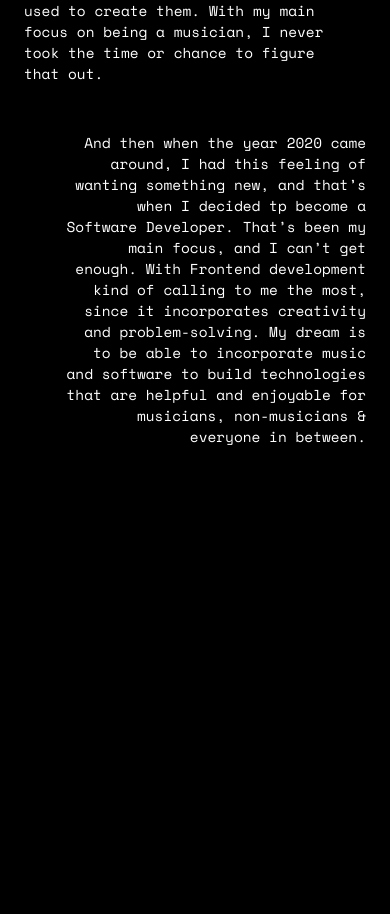
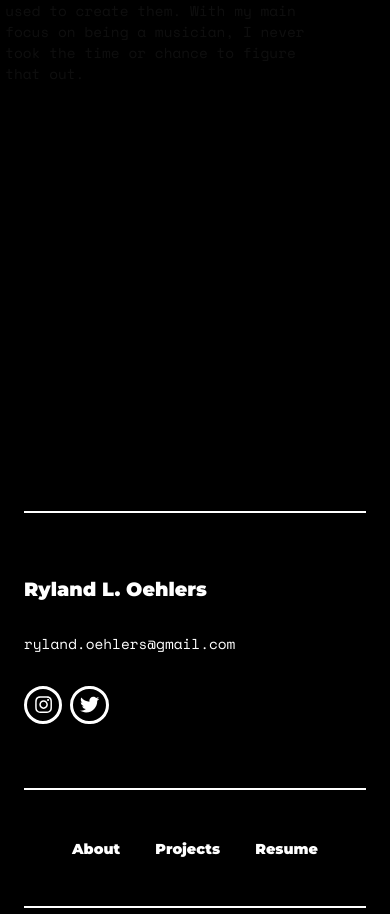
Before and after one commit to rylandinthesun/new-portfolio-site, a Next.js app: page /about in a window 390 px wide. Shown: the part 1083-1997 px from the top of the page. Before the commit the page ends 1594 px from the top, so only its background shows below. Built offline with nearby package versions, Linux system fonts and the light colour scheme.

Commit message:
yesterday progress

```diff
--- /dev/null
+++ b/components/Footer.js
@@ -0,0 +1,53 @@
+import Link from 'next/link';
+import { FaInstagram, FaTwitter } from 'react-icons/fa';
+import styles from '../styles/Footer.module.css';
+
+const Footer = () => {
+	return (
+		<div className={styles.container}>
+			<main className={styles.main}>
+				<div className={styles.myInfo}>
+					<h5>Ryland L. Oehlers</h5>
+					<a
+						className={styles.emailLink}
+						href="mailto:ryland.oehlers@gmail.com?subject=Website Inquiry"
+						target="_blank"
+						rel="noopener noreferrer"
+					>
+						ryland.oehlers@gmail.com
+					</a>
+					<div className={styles.socialLinks}>
+						<a href="https://www.instagram.com/rylandinthesun" target="_blank" rel="noopener noreferrer">
+							<FaInstagram />
+						</a>
+						<a href="https://www.twitter.com/rylandinthesun" target="_blank" rel="noopener noreferrer">
+							<FaTwitter />
+						</a>
+					</div>
+				</div>
+				<ul className={styles.pageLinks}>
+					<li>
+						<Link href="/about">
+							<a>About</a>
+						</Link>
+					</li>
+					<li>
+						<Link href="/projects">
+							<a>Projects</a>
+						</Link>
+					</li>
+					<li>
+						<Link href="/resume">
+							<a>Resume</a>
+						</Link>
+					</li>
+				</ul>
+			</main>
+			<footer>
+				<span>&copy;</span> 2021 Ryland Oehlers
+			</footer>
+		</div>
+	);
+};
+
+export default Footer;
--- a/components/Layout.js
+++ b/components/Layout.js
@@ -1,5 +1,6 @@
 import { useState, useEffect } from 'react';
 import styles from '../styles/Layout.module.css';
+import Footer from './Footer';
 import Navbar from './Navbar';
 import Toast from './Toast';
 
@@ -23,6 +24,7 @@ const Layout = ({ children, themeSwitcher }) => {
 
 			<Navbar themeSwitcher={themeSwitcher} />
 			{children}
+			<Footer />
 		</div>
 	);
 };
--- a/package.json
+++ b/package.json
@@ -9,6 +9,7 @@
     "lint": "next lint"
   },
   "dependencies": {
+    "gsap": "^3.7.1",
     "next": "11.1.0",
     "react": "17.0.2",
     "react-dom": "17.0.2",
--- a/pages/about.js
+++ b/pages/about.js
@@ -1,22 +1,70 @@
+import { gsap } from 'gsap';
+import { ScrollTrigger } from 'gsap/dist/ScrollTrigger';
 import styles from '../styles/AboutPage.module.css';
+import { useEffect, useRef } from 'react';
+
+gsap.registerPlugin(ScrollTrigger);
 
 const About = () => {
+	const h4Ref = useRef();
+	const p1Ref = useRef();
+	const p2Ref = useRef();
+	const p3Ref = useRef();
+
+	useEffect(() => {
+		gsap.from(h4Ref.current, {
+			opacity  : 0,
+			x        : -40,
+			duration : 2,
+			ease     : 'power4.out'
+		});
+		gsap.from(p1Ref.current, {
+			opacity  : 0,
+			delay    : 0.8,
+			x        : 20,
+			duration : 1,
+			ease     : 'power4.out'
+		});
+		gsap.from(p2Ref.current, {
+			scrollTrigger : {
+				trigger : p2Ref.current,
+				start   : 'center 120%',
+				scrub   : true
+			},
+			autoAlpha     : 0,
+			duration      : 0.6,
+			opacity       : 0,
+			x             : -20
+		});
+		gsap.from(p3Ref.current, {
+			scrollTrigger : {
+				trigger : p3Ref.current,
+				start   : 'center 120%',
+				scrub   : true
+			},
+			autoAlpha     : 0,
+			duration      : 0.6,
+			opacity       : 0,
+			x             : 20
+		});
+	}, []);
+
 	return (
 		<div className={styles.container}>
 			<main className={styles.main}>
-				<h4>Ever since I was young, I wanted to be a rockstar...</h4>
+				<h4 ref={h4Ref}>Ever since I was young, I wanted to be a rockstar...</h4>
 
 				<section className={styles.summary}>
-					<p className={styles.paragraph}>
+					<p ref={p1Ref} className={styles.paragraph}>
 						...just like any other kid who loves music. Luckily for me, I had a local rockstar dad, who made
 						a decent career from playing music around the city of Toledo, OH, who always encouraged me to
 						play instruments and be musical. Little did I know, that eventually as a young adult, I would be
 						able to join a band, take on the opportunity of being a professional full-time touring musician,
 						and play music around the world. For most musicians, that’s the peak career accomplishment,
 						touring and playing your own original music. It’s always something that I’ve been truly grateful
-						to ever experience and be a part of.
+						to ever experience.
 					</p>
-					<p className={styles.paragraphNext}>
+					<p ref={p2Ref} className={styles.paragraphNext}>
 						Like most musicians and songwriters, I started using DAW (Digital Audio Workstation) software to
 						record songs and musical ideas on my computer. I remember buying FL Studio from Guitar Center
 						when I was a Junior in high school. I’d go home and sit on my laptop for hours in my room making
@@ -24,7 +72,7 @@ const About = () => {
 						how these software’s worked and what technologies were used to create them. With my main focus
 						on being a musician, I never took the time or chance to figure that out.
 					</p>
-					<p className={styles.paragraph}>
+					<p ref={p3Ref} className={styles.paragraph}>
 						And then when the year 2020 came around, I had this feeling of wanting something new, and that’s
 						when I decided tp become a Software Developer. That’s been my main focus, and I can’t get
 						enough. With Frontend development kind of calling to me the most, since it incorporates
--- a/projectsData.js
+++ b/projectsData.js
@@ -2,7 +2,7 @@ export const projectsData = [
 	{
 		id     : 1,
 		title  : 'Cinephile',
-		photo  : 'https://drive.google.com/uc?export=view&id=11HJKIX1gRcZ-4EFVrtV89ALf-LJpSzbs',
+		photo  : 'https://drive.google.com/uc?export=view&id=1LprCqxfhUwAZMxobFEOzY11PHHCXcP24',
 		width  : 450,
 		height : 325,
 		desc   :
@@ -20,11 +20,11 @@ export const projectsData = [
 	{
 		id     : 2,
 		title  : 'React Quotes',
-		photo  : 'https://drive.google.com/uc?export=view&id=1x0kvG4ZoL8YlB5Fam5oLrjFhbqhklFap',
+		photo  : 'https://drive.google.com/uc?export=view&id=1nEnfcBST5DAkP4ZG6kjVZ9orUeWm81Ju',
 		width  : 150,
 		height : 325,
 		desc   :
-			'A simple web app that generates a random quote from the Quotable API. The save option is implemented using the local storage.',
+			'A simple web app that generates a random quote from the Quotable API. The save option is implemented using local storage.',
 		tech   : [
 			'React',
 			'Node',
@@ -36,19 +36,53 @@ export const projectsData = [
 	},
 	{
 		id     : 3,
-		title  : 'React Quotes',
+		title  : 'Lyrically',
+		photo  : 'https://drive.google.com/uc?export=view&id=10ePe4JWh9GhBOmABz4lMCNjGIX5iSlp5',
+		width  : 450,
+		height : 325,
+		desc   :
+			'A web app for finding, saving, and rating lyrics. My first full CRUD application. Using the Genius API.',
+		tech   : [
+			'Python',
+			'Flask',
+			'SQL',
+			'BeautifulSoup',
+			'Tailwind'
+		],
+		link   : 'https://lyrically-by-ryland.herokuapp.com/',
+		github : 'https://github.com/rylandinthesun/Lyrically'
+	},
+	{
+		id     : 4,
+		title  : 'Calculator',
 		photo  : 'https://drive.google.com/uc?export=view&id=1x0kvG4ZoL8YlB5Fam5oLrjFhbqhklFap',
 		width  : 150,
 		height : 325,
-		desc   :
-			'A simple web app that generates a random quote from the Quotable API. The save option is implemented using the local storage.',
+		desc   : 'A small usable calculator built with React.',
 		tech   : [
 			'React',
-			'Node',
-			'Local Storage',
-			'Quotable API'
+			'JavaScript',
+			'SCSS',
+			'HTML'
 		],
-		link   : 'https://react-quotes-six.vercel.app/',
-		github : 'https://github.com/rylandinthesun/react-quotes'
+		link   : 'https://nextjs-dream-synth.vercel.app/',
+		github : 'https://github.com/rylandinthesun/nextjs-dream-synth'
+	},
+	{
+		id     : 5,
+		title  : 'Dream Synth',
+		photo  : 'https://drive.google.com/uc?export=view&id=11HJKIX1gRcZ-4EFVrtV89ALf-LJpSzbs',
+		width  : 450,
+		height : 325,
+		desc   :
+			'A playable synth that you can play with mouse, finger or keyboard. Tone.js was used for the audio playback.',
+		tech   : [
+			'Next',
+			'Tone.js',
+			'HTML/CSS',
+			'Vercel'
+		],
+		link   : 'https://nextjs-dream-synth.vercel.app/',
+		github : 'https://github.com/rylandinthesun/nextjs-dream-synth'
 	}
 ];
--- /dev/null
+++ b/styles/Footer.module.css
@@ -0,0 +1,134 @@
+.container {
+	padding: 0 3rem;
+}
+
+.main {
+	border-top-width: 2px;
+	border-top-style: solid;
+	display: flex;
+	width: 100%;
+}
+
+.myInfo {
+	width: 40%;
+	border-right-width: 2px;
+	border-right-style: solid;
+	display: flex;
+	padding: 4rem 0;
+	flex-direction: column;
+	justify-content: space-between;
+}
+
+.myInfo h5 {
+	font-family: 'Montserrat', sans-serif;
+	font-weight: 900;
+	font-size: 1.3rem;
+	margin: 0 0 2rem 0;
+}
+
+.emailLink {
+	font-family: 'Space Mono', monospace;
+	margin-bottom: 2rem;
+	transition: 0.2s;
+}
+
+.emailLink:hover {
+	color: #949494;
+}
+
+.socialLinks a {
+	display: inline-block;
+	font-size: 1.2rem;
+	padding: 0.4rem 0;
+	width: 2.4rem;
+	height: 2.4rem;
+	text-align: center;
+	border-width: 3px;
+	border-style: solid;
+	border-radius: 50%;
+	margin-right: 8px;
+	transition: 0.2s;
+}
+
+.socialLinks a:hover {
+	background-color: #949494;
+}
+
+.pageLinks {
+	list-style: none;
+	width: 60%;
+	display: flex;
+	justify-content: space-between;
+	padding: 3rem 4rem;
+}
+
+.pageLinks a {
+	font-family: 'Montserrat', sans-serif;
+	font-weight: 900;
+	font-size: 1.1rem;
+	transition: 0.2s;
+}
+
+.pageLinks a:hover {
+	color: #949494;
+}
+
+.container footer {
+	text-align: center;
+	padding: 2rem 0 4rem 0;
+	font-family: 'Space Mono', monospace;
+	font-size: 0.8rem;
+}
+
+@media only screen and (max-width: 865px) {
+	.container {
+		padding: 0 1.5rem;
+	}
+
+	.myInfo h5 {
+		font-size: 1.2rem;
+	}
+
+	.emailLink {
+		font-size: 0.9rem;
+	}
+
+	.pageLinks {
+		padding: 3rem 3rem;
+	}
+
+	.pageLinks a {
+		font-size: 1rem;
+	}
+}
+
+@media only screen and (max-width: 650px) {
+	.main {
+		flex-direction: column;
+	}
+
+	.myInfo {
+		width: 100%;
+		border-right-width: 0;
+	}
+
+	.pageLinks {
+		width: 100%;
+		border-top-width: 2px;
+		border-top-style: solid;
+		align-items: center;
+		margin: 0;
+	}
+
+	.container footer {
+		border-top-width: 2px;
+		border-top-style: solid;
+		font-size: 0.7rem;
+	}
+}
+
+@media only screen and (max-width: 480px) {
+	.pageLinks a {
+		font-size: 0.9rem;
+	}
+}
--- a/styles/ProjectCard.module.css
+++ b/styles/ProjectCard.module.css
@@ -8,7 +8,7 @@
 }
 
 .imgContainer {
-	width: 50%;
+	width: 45%;
 	display: flex;
 	justify-content: center;
 }
@@ -21,7 +21,7 @@
 	display: flex;
 	flex-direction: column;
 	justify-content: space-around;
-	width: 50%;
+	width: 55%;
 	padding: 0 1rem;
 }
 
@@ -58,7 +58,7 @@
 .tech {
 	display: flex;
 	width: 100%;
-	justify-content: space-evenly;
+	justify-content: space-around;
 	font-family: 'Montserrat', sans-serif;
 	font-size: 0.8rem;
 	font-weight: 600;
--- a/styles/Toast.module.css
+++ b/styles/Toast.module.css
@@ -12,6 +12,7 @@
 	border-bottom-width: 2px;
 	border-bottom-style: solid;
 	animation-name: toastShow;
+	animation-timing-function: ease;
 	animation-duration: 0.3s;
 }
 
@@ -62,7 +63,7 @@
 
 @keyframes toastShow {
 	0% {
-		transform: translateY(-35px);
+		transform: translateY(-20px);
 		opacity: 0;
 	}
 	100% {
```
Also changed, not shown: components/ProjectCard.js (+5 -4 lines), pages/index.js (+9 -1 lines), 1 other file (tests, documents, lock files or other folders).
